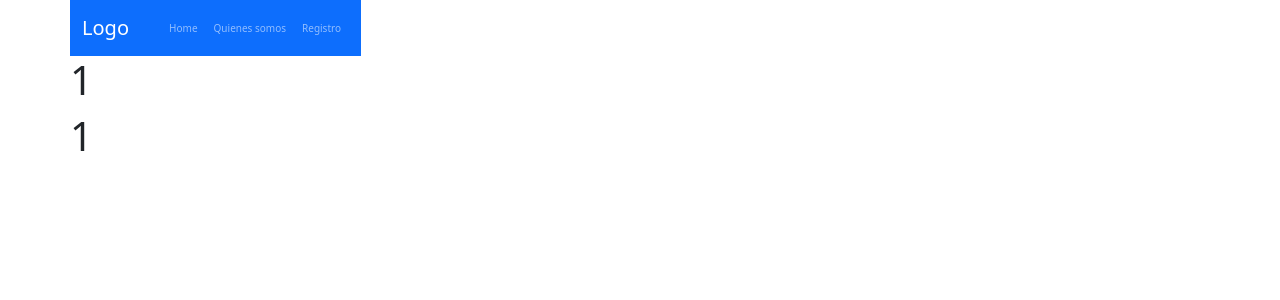
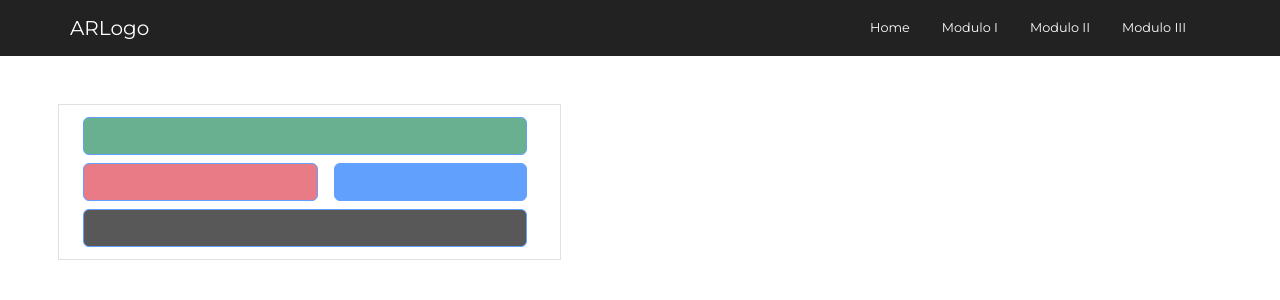
Before and after one commit to Fsalasgit/atomicReact, a React (Vite) app: page /template in a window 1280 px wide. Shown: the top 300 px of the page. Built offline with nearby package versions, Linux system fonts and the light colour scheme.

Commit message:
agregado de Navbar

```diff
--- a/index.html
+++ b/index.html
@@ -5,6 +5,9 @@
     <link rel="icon" type="image/svg+xml" href="/vite.svg" />
     <meta name="viewport" content="width=device-width, initial-scale=1.0" />
     <title>Atomic React</title>
+    <link rel="preconnect" href="https://fonts.googleapis.com">
+    <link rel="preconnect" href="https://fonts.gstatic.com" crossorigin>
+    <link href="https://fonts.googleapis.com/css2?family=Montserrat:wght@100;200;300;400;500;700&display=swap" rel="stylesheet">
   </head>
   <body>
     <div id="root"></div>
--- a/src/App.jsx
+++ b/src/App.jsx
@@ -6,6 +6,7 @@ import OrganimsPages from './pages/OrganimsPages';
 import './sass/main.scss'
 import { Routes, Route } from 'react-router-dom';
 import TemplatePage from './pages/TemplatePage';
+import NavbarSite from './component/webComponents/NavbarSite';
 
 
 
@@ -18,6 +19,7 @@ function App() {
 
   return (
     <>
+      <NavbarSite />
 
       <Routes>
         <Route path='/Atoms' element={<AtomPages />} />
@@ -28,6 +30,16 @@ function App() {
 
 
 
+      <script src="https://cdn.jsdelivr.net/npm/react/umd/react.production.min.js" crossorigin></script>
+
+<script
+  src="https://cdn.jsdelivr.net/npm/react-dom/umd/react-dom.production.min.js"
+  crossorigin></script>
+
+<script
+  src="https://cdn.jsdelivr.net/npm/react-bootstrap@next/dist/react-bootstrap.min.js"
+  crossorigin></script>
+
     </>
   )
 }
--- /dev/null
+++ b/src/component/atoms/PlaceHolders.jsx
@@ -0,0 +1,33 @@
+import React from 'react'
+import Placeholder from 'react-bootstrap/Placeholder';
+
+
+const PlaceHolders = () => {
+  return (
+    <>
+    <div className="container">
+        <div className="row">
+
+        <div aria-hidden="true">
+            <Placeholder.Button  size='xl' xs={10} bg="success"/>
+        </div>
+        <div aria-hidden="true" className='mt-2'>
+            <Placeholder.Button  size='xs' xs={5} bg="danger"/>
+            <span className='ms-3'>
+            <Placeholder.Button  size='xs' xs={4} bg="primary"/>
+            </span>
+        </div>
+        <div aria-hidden="true" className='mt-2'>
+            <Placeholder.Button  size='xl' xs={10} bg="black"/>
+        </div>
+        </div>
+
+
+      </div>
+
+
+    </>
+  )
+}
+
+export default PlaceHolders
--- a/src/component/organims/CarrouselOrganims.jsx
+++ b/src/component/organims/CarrouselOrganims.jsx
@@ -1,11 +1,7 @@
 import React from 'react'
 
 const CarrouselOrganims = () => {
-  return (
-    <div>
 
-    </div>
-  )
 }
 
 export default CarrouselOrganims
--- /dev/null
+++ b/src/component/webComponents/NavbarSite.jsx
@@ -0,0 +1,28 @@
+import Container from 'react-bootstrap/Container';
+import Nav from 'react-bootstrap/Nav';
+import Navbar from 'react-bootstrap/Navbar';
+
+import React from 'react'
+
+const NavbarSite = () => {
+  return (
+    <>
+        <Navbar data-bs-theme="dark" className='navbarSite'>
+            <Container className='navbarSite__container'>
+                <Navbar.Brand href="#" className='navbarSite__logo'> ARLogo</Navbar.Brand>
+                <Nav className="ms-auto navbarSite__nav">
+                    <Nav.Link href="#" className="navbarSite__link">Home</Nav.Link>
+                    <Nav.Link href="#" className="navbarSite__link">Modulo I</Nav.Link>
+                    <Nav.Link href="#" className="navbarSite__link">Modulo II</Nav.Link>
+                    <Nav.Link href="#" className="navbarSite__link">Modulo III</Nav.Link>
+
+                </Nav>
+            </Container>
+        </Navbar>
+
+
+    </>
+  )
+}
+
+export default NavbarSite
--- a/src/pages/TemplatePage.jsx
+++ b/src/pages/TemplatePage.jsx
@@ -1,5 +1,6 @@
 import React from 'react'
-import NavbarOrganims from '../component/organims/NavbarOrganims'
+import PlaceHolders from '../component/atoms/PlaceHolders'
+
 
 const TemplatePage = () => {
   return (
@@ -7,22 +8,12 @@ const TemplatePage = () => {
 
     <main className='container'>
             <div className="row ">
-                <article className="col-3">
-                    <div className="navbar__Template">
-                        <NavbarOrganims />
+                <article className="col-5  border p-2 mt-5">
+                    <div className="carrouser__Template p-1">
+
+                      <PlaceHolders />
                     </div>
-                    <div className="carrouser__Template">
 
-
-                    </div>
-                    <div className="form__Template">
-                    <h1>1</h1>
-
-                    </div>
-                    <div className="footer__Template">
-                    <h1>1</h1>
-
-                    </div>
                 </article>
             </div>
         </main>
--- /dev/null
+++ b/src/sass/components/navbarSite.scss
@@ -0,0 +1,28 @@
+.navbarSite{
+    background-color: rgba(0, 0, 0, 0.867);
+    position: sticky;
+}
+
+.navbarSite__link{
+    color: white;
+    font-size: 0.8rem;
+    margin-right: 1rem;
+    position:relative;
+}
+
+.navbarSite__link::after {
+    content: "";
+    position: absolute;
+    left: 0;
+    bottom: -2px;
+    width: 100%;
+    height: 2px;
+    background-color: #ff0000;
+    transform: scaleX(0);
+    transform-origin: bottom left;
+    transition: transform 0.4s;
+}
+
+.navbarSite__link:hover::after {
+  transform: scaleX(1); /* Mostramos el subrayado al hacer hover */
+}
--- a/src/sass/main.scss
+++ b/src/sass/main.scss
@@ -1,3 +1,8 @@
+
+
+@import "./components/navbarSite.scss";
+
+
 *{
     margin: 0;
     padding: 0;
@@ -6,4 +11,5 @@
 
 body{
     font-size: 62.5%;
+    font-family: 'Montserrat', sans-serif;
 }
```
Also changed, not shown: src/component/webComponents/FooterSite.jsx (added, +14 -0 lines), src/component/organims/NavbarOrganims.jsx (indentation only), 1 other file (tests, documents, lock files or other folders).
